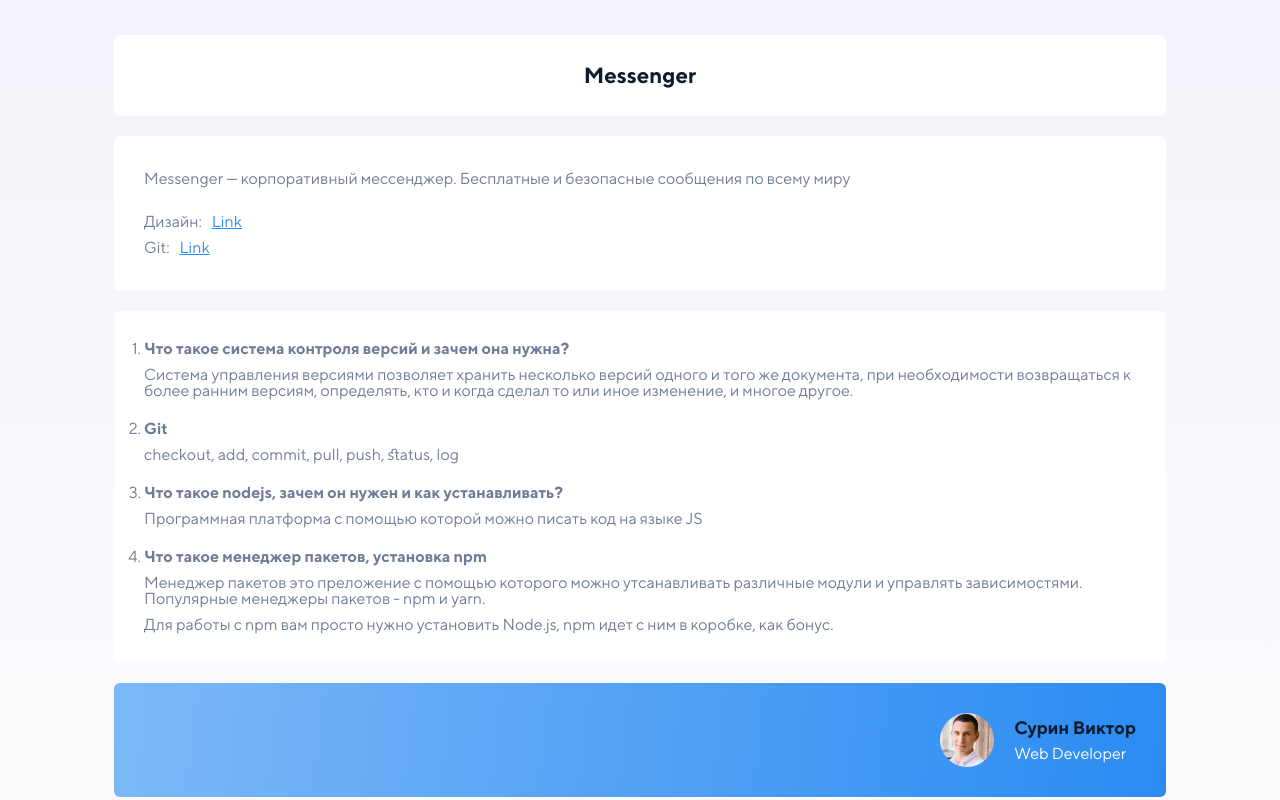
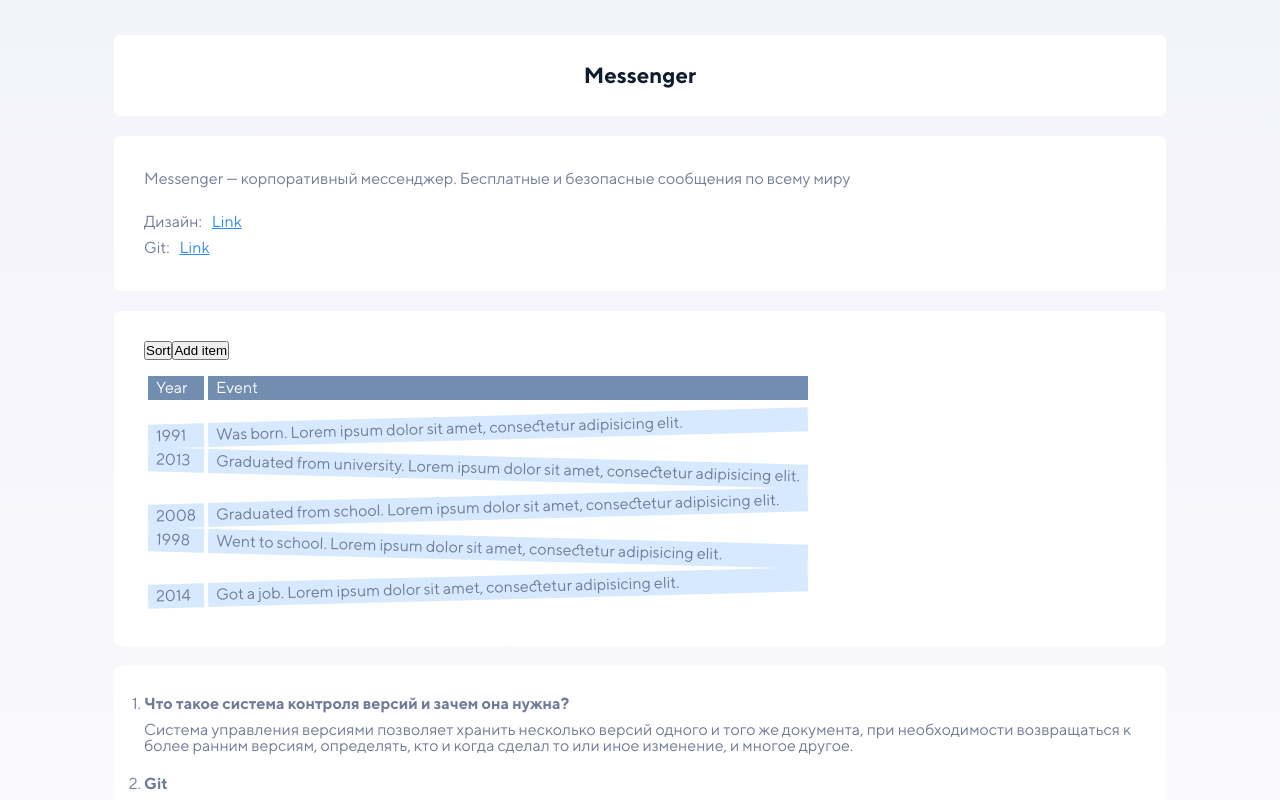
Before and after one commit to SurinVIktor/O_n_i_x___internship, a React (Create React App) app: page / in a window 1280 px wide. Shown: the top 800 px of the page. Built offline with nearby package versions, Linux system fonts and the light colour scheme.

Commit message:
Вторая таска

```diff
--- a/src/App.js
+++ b/src/App.js
@@ -4,11 +4,13 @@ import React from 'react';
 import Header from './components/Header';
 import Faq from './components/Faq';
 import User from './components/User';
+import Table from './components/Table';
 
 function App() {
   return (
     <div className="App">
       <Header />
+      <Table/>
       <Faq/>
       <User/>
     </div>
--- /dev/null
+++ b/src/components/Table.js
@@ -0,0 +1,59 @@
+import React, {useState} from 'react'
+
+let biography = [
+    {date: 1991, description: 'Was born. Lorem ipsum dolor sit amet, consectetur adipisicing elit.'},
+    {date: 2013, description: 'Graduated from university. Lorem ipsum dolor sit amet, consectetur adipisicing elit.'},
+    {date: 2008, description: 'Graduated from school. Lorem ipsum dolor sit amet, consectetur adipisicing elit.'},
+    {date: 1998, description: 'Went to school. Lorem ipsum dolor sit amet, consectetur adipisicing elit.'},
+    {date: 2014, description: 'Got a job. Lorem ipsum dolor sit amet, consectetur adipisicing elit.'}
+];
+
+const Table = () => {
+    const [data, setData] = useState(biography);
+
+    const addItem = () => {
+        setData([
+            ...data,
+            {date: 2020, description: 'Lorem ipsum dolor sit amet, consectetur adipisicing elit'}
+        ]);
+    };
+
+    const sort = () => {
+        const newData = [...data].sort((a, b) => {
+            return a.date - b.date;
+        });
+        setData(newData);
+        console.log(newData);
+    };
+
+    return (
+        <div className="content workspace">
+            <button type="button"
+                    onClick={sort}>
+                Sort
+            </button>
+            <button type="button"
+                    onClick={addItem}>
+                Add item
+            </button>
+            <table className="table--zigzag">
+                <thead>
+                <tr>
+                    <th>Year</th>
+                    <th>Event</th>
+                </tr>
+                </thead>
+                <tbody>
+                {data && data.map(item => (
+                    <tr key={item.date}>
+                        <td>{item.date}</td>
+                        <td>{item.description}</td>
+                    </tr>
+                ))}
+                </tbody>
+            </table>
+        </div>
+    );
+}
+
+export default Table;
--- a/src/style.css
+++ b/src/style.css
@@ -7,6 +7,7 @@
 6.  Description
 7.  Workspace
 8.  Author
+9.  Table Zigzag
 
 =============================================================*/
 
@@ -140,3 +141,31 @@
     line-height: 19px;
     color: #fff;
 }
+
+/* ================ Table Zigzag =============== */
+
+.table--zigzag {
+    border-collapse: separate;
+    border-spacing: 0.25em 1em;
+}
+.table--zigzag th,
+.table--zigzag td {
+    padding: 0.25em 0.5em;
+    text-align: left;
+}
+.table--zigzag td:nth-child(3) {
+    text-align: center;
+}
+.table--zigzag td {
+    background-color: #d6e9ff;
+}
+.table--zigzag th {
+    background-color: #718eb0;
+    color: #fff;
+}
+.table--zigzag tbody tr:nth-child(even) {
+    transform: rotate(1.5deg);
+}
+.table--zigzag tbody tr:nth-child(odd) {
+    transform: rotate(-1.5deg);
+}
```
